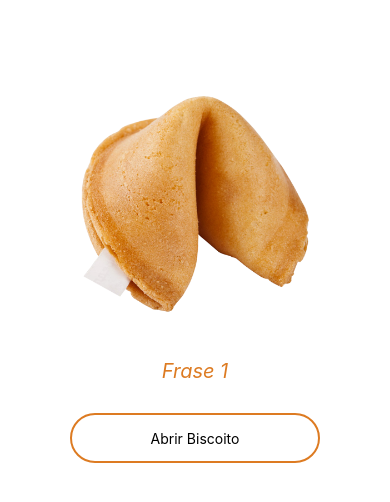
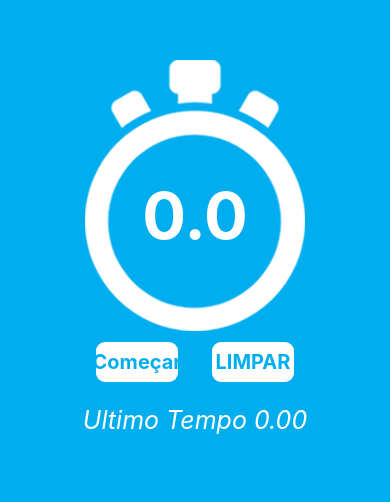
Before and after one commit to leafar35/react-native, a React Native app in the folder walletApp/: screen / in a window 390 px wide. Shown: the part 176-678 px from the top of the page. Built offline with nearby package versions, Linux system fonts and the light colour scheme.

Commit message:
cronometro backup

```diff
--- a/walletApp/App.js
+++ b/walletApp/App.js
@@ -3,8 +3,6 @@ import {
   Text,
   View,
   StyleSheet,
-  TextInput,
-  Button,
   Image,
   TouchableOpacity
 } from 'react-native';
@@ -14,46 +12,67 @@ class App extends Component {
   constructor(props){
     super(props);
     this.state = {
-      textPhrase: 'Frase 1',
-      img: require('./src/biscoito.png')
-    };
+      number: 0,
+      textButton: 'Começar',
+      lastTime: 0
+    }
 
-    this.break = this.break.bind(this);
+    this.time = null;
+    this.start = this.start.bind(this);
+    this.clear = this.clear.bind(this);
 
-    this.phrases = [
-      'frase 1',
-      'frase 2',
-      'frase 3',
-      'frase 4',
-      'frase 5',
-      'frase 6',
-      'frase 7',
-    ];
   }
 
-  break(){
-    let number = Math.floor(Math.random() * this.phrases.length);
-    this.setState({
-      textPhrase: '"' + this.phrases[number] + '"',
-      img: require('./src/biscoitoAberto.png')
-    });
+  start(){
+
+    if(this.time !== null){
+      this.setState({textButton: 'Começar'});
+      clearInterval(this.time);
+      return this.time = null;
+    }
+
+    this.time = setInterval(() => {
+      this.setState({textButton: 'Parar'});
+      this.setState({number: this.state.number + 0.01});
+    },100)
+  }
+
+  clear(){
+    if(this.time !== null){
+      this.setState({lastTime: this.state.number})
+      this.setState({textButton: 'Começar'});
+      clearInterval(this.time);
+      this.time = null;
+    }
+    this.setState({number: 0});
   }
 
   render(){
     return(
       <View style={style.container}>
+
         <Image
-          source={this.state.img}
-          style={style.img}
+          source={require('./src/cronometro.png')}
+          style={style.stopwatch}
         />
 
-        <Text style={style.text}> {this.state.textPhrase} </Text>
+        <Text style={style.timer}>{this.state.number.toFixed(1)}</Text>
 
-        <TouchableOpacity style={style.btn} onPress={this.break}>
-          <View style={style.btnArea}>
-            <Text style={style.textbtn}>Abrir Biscoito</Text>
-          </View>
-        </TouchableOpacity>
+        <View style={style.btnArea}>
+
+          <TouchableOpacity style={style.btn} onPress={this.start}>
+            <Text style={style.btnText}>{this.state.textButton}</Text>
+          </TouchableOpacity>
+
+          <TouchableOpacity style={style.btn} onPress={this.clear}>
+            <Text style={style.btnText}>LIMPAR</Text>
+          </TouchableOpacity>
+
+        </View>
+
+        <View style={style.areaLast}>
+          <Text style={style.textTime}>Ultimo Tempo {this.state.lastTime.toFixed(2)}</Text>
+        </View>
 
       </View>
     );
@@ -65,36 +84,40 @@ const style = StyleSheet.create({
     flex: 1,
     alignItems: 'center',
     justifyContent: 'center',
-    marginTop: 50
+    backgroundColor: '#00aeef'
   },
-  img: {
-    width: 250,
-    height:250,
+  timer: {
+    marginTop: -160,
+    color: '#FFF',
+    fontSize: 65,
+    fontWeight: 'bold'
   },
-  text: {
-    fontSize: 20,
-    color: '#dd7b22',
-    margin: 30,
-    fontStyle: 'italic',
-    textAlign: 'center'
+  btnArea: {
+    flexDirection: 'row',
+    marginTop: 70,
+    height: 40
   },
   btn: {
-    width: 250,
-    height: 50,
-    borderWidth: 2,
-    borderColor:'#dd7b22',
-    borderRadius: 25
-  },
-  btnArea: {
     flex: 1,
-    flexDirection: 'row',
     justifyContent: 'center',
     alignItems: 'center',
+    backgroundColor: '#FFF',
+    height: 40,
+    margin: 17,
+    borderRadius: 9
   },
-  textBtn: {
-    fontSize: 18,
+  btnText: {
+    fontSize: 20,
     fontWeight: 'bold',
-    color: '#dd7b2'
+    color: '#00aeef'
+  },
+  areaLast: {
+    marginTop: 40,
+  },
+  textTime: {
+    fontSize: 25,
+    fontStyle: 'italic',
+    color: '#fff'
   }
 });
 
```
Also changed, not shown: walletApp/src/cronometro.png (added).
